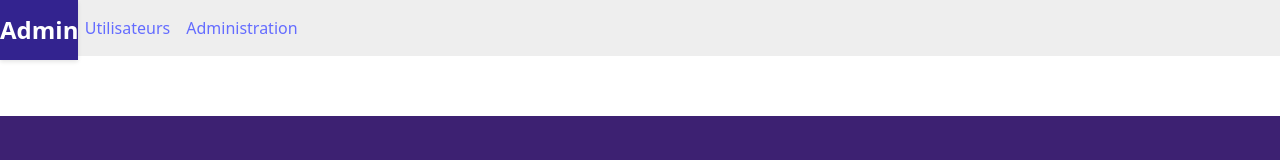
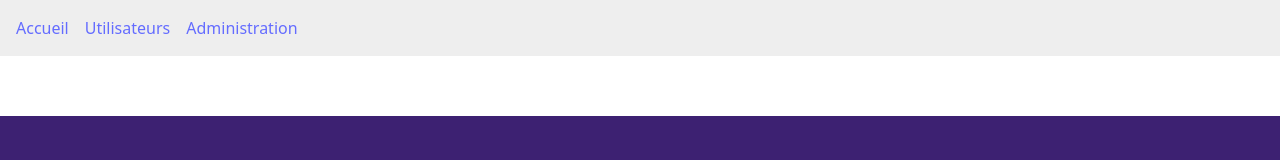
Before and after one commit to JeremyAlbertini/stage, a React (Vite) app in the folder site-stage/: page /admin in a window 1280 px wide. Shown: the top 160 px of the page. Built offline with nearby package versions, Linux system fonts and the light colour scheme; no server answers.

Commit message:
[-] removed test header button from adm page

```diff
--- a/site-stage/src/pages/admin.jsx
+++ b/site-stage/src/pages/admin.jsx
@@ -7,12 +7,6 @@ export default function AdminPage({ users, loadUsers }) {
 
     return (
         <div>
-            <Header
-                title="Admin"
-                backgroundColor="rgb(51, 35, 143)"
-                color="white"
-            />
-
             <div style={{
                 boxSizing: "border-box",
                 padding: "2rem",
```
